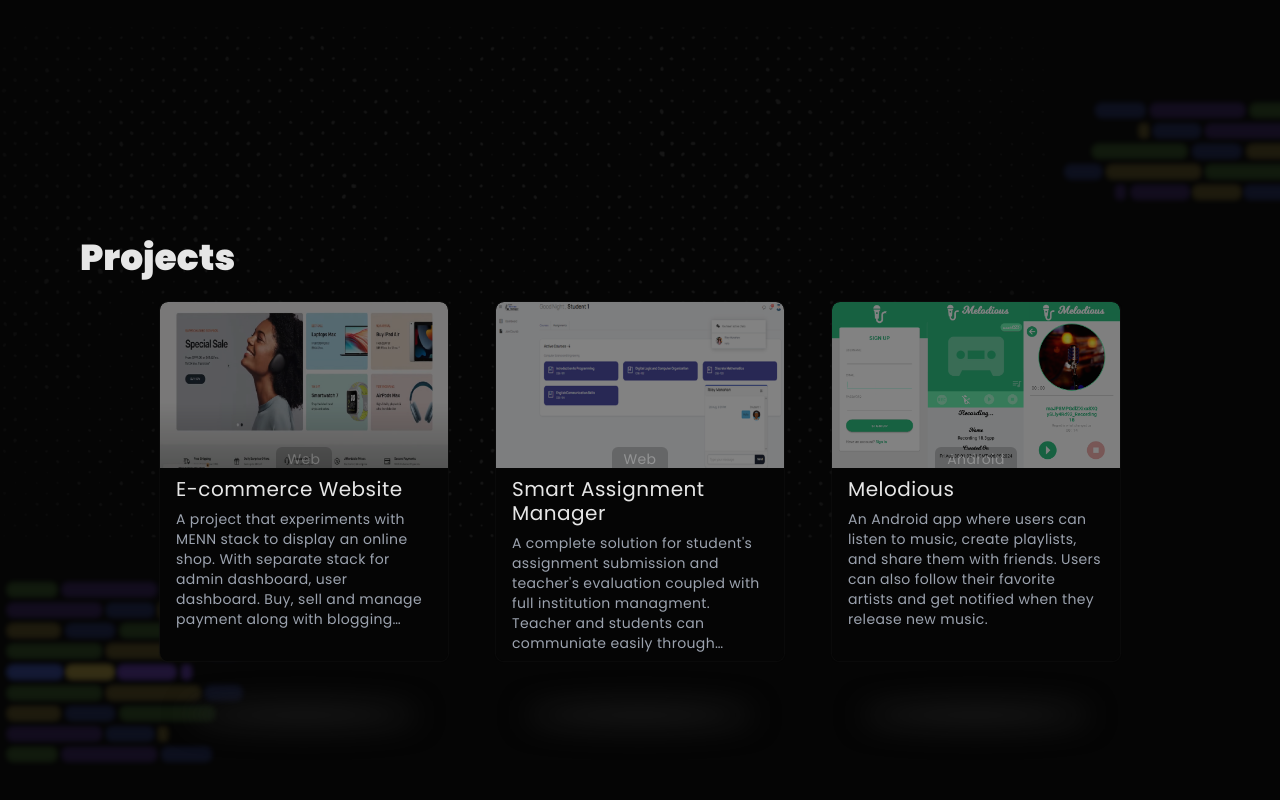
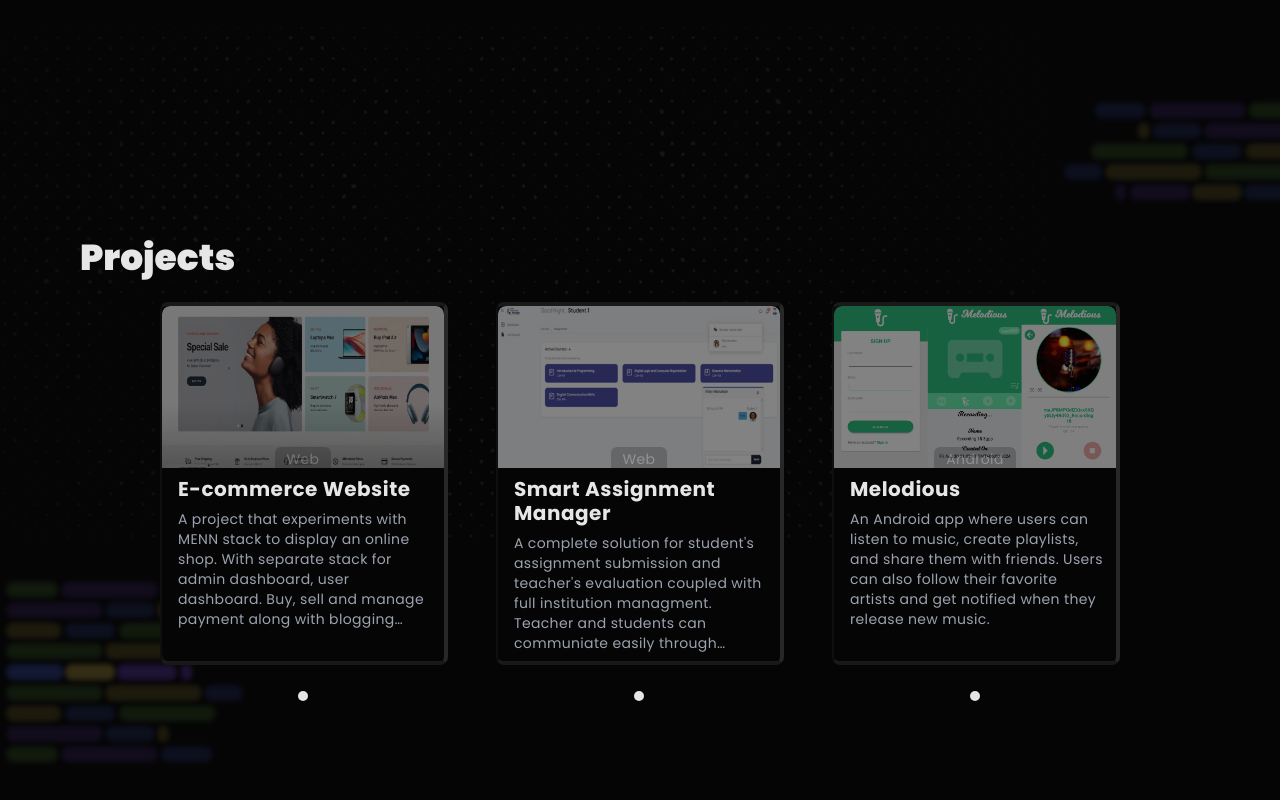
Before and after one commit to angel-dev-cse/angel-dev-cse.github.io, a Next.js app: page / in a window 1280 px wide. Shown: the part 682-1482 px from the top of the page. Built offline with nearby package versions, Linux system fonts and the light colour scheme.

Commit message:
design fixes for cards (3d perspective with border)

```diff
--- a/app/components/Card/Card.tsx
+++ b/app/components/Card/Card.tsx
@@ -28,13 +28,13 @@ export default function Cardx({
       controls.start({
         opacity: 1,
         rotateX: 0,
-        transition: { duration: 0.7 },
+        transition: { duration: 1 },
       });
     } else {
       controls.start({
         opacity: 0.1,
         rotateX: 89,
-        transition: { duration: 0.7 },
+        transition: { duration: 1 },
       });
     }
   }, [controls, inView]);
@@ -43,7 +43,7 @@ export default function Cardx({
     <div
       id="card"
       ref={ref}
-      className="cursor-pointer m-6"
+      className="cursor-pointer m-6 rounded-full"
       onMouseEnter={() => setIsHovered(true)}
       onMouseLeave={() => setIsHovered(false)}
     >
@@ -52,15 +52,16 @@ export default function Cardx({
           opacity: 0.1,
           width: "18rem",
           rotateX: 89,
-          boxShadow: "0px 0px 1px 1px rgba(15, 15, 15, 0.7)",
+          boxShadow: "0px 0px 0px 0px rgba(50, 50, 50, 0.5)",
         }}
         animate={controls}
         whileHover={{
           width: "20rem",
-          boxShadow: "0px 0px 10px 5px rgba(50, 50, 50, 1)",
+          boxShadow: "0px 0px 15px 3px rgba(200, 200, 200, .8)",
+          borderWidth: 0,
         }}
         style={{ transformStyle: "preserve-3d", borderRadius: "0.5rem" }}
-        className="card-shadow"
+        className="card-shadow border-black-500 border-l-black-300 border-r-black-800 border-4 border-l-2 rounded-lg"
       >
         <div className="flex justify-between rounded-lg bg-black-100">
           <div className="flex flex-col mx-auto rounded-lg overflow-hidden">
@@ -85,7 +86,7 @@ export default function Cardx({
 
             <div className="w-72 h-48 ">
               <div className="py-2 px-4">
-                <h1 className="text-xl text-left leading-6 tracking-wide text-white-100">
+                <h1 className="text-xl text-left font-bold leading-6 tracking-wide text-white-100">
                   {title}
                 </h1>
               </div>
--- a/app/globals.css
+++ b/app/globals.css
@@ -46,15 +46,15 @@ body {
 .card-shadow::before {
   content: '';
   position: absolute;
-  bottom: -4rem; /* Adjust the distance of the shadow from the card */
+  bottom: -2.5rem; /* Adjust the distance of the shadow from the card */
   left: 50%;
   transform: translateX(-50%);
-  width: 80%;
-  height: 20px; /* Adjust the height of the shadow */
-  background: rgba(33, 33, 33, 0.8); /* Adjust the color and opacity of the shadow */
-  filter: blur(15px); /* Adjust the blur to make the shadow softer */
+  width: 10px;
+  height: 10px; /* Adjust the height of the shadow */
+  background: rgba(255, 255, 255, 0.9); /* Adjust the color and opacity of the shadow */
+  filter: blur(0px); /* Adjust the blur to make the shadow softer */
   z-index: -1; /* Ensure the shadow is behind the card */
-  border-radius: 50%; /* Make the shadow rounded */
+  border-radius: 100%; /* Make the shadow rounded */
   transition: all 0.3s ease-in-out;
 }
 
--- a/tailwind.config.ts
+++ b/tailwind.config.ts
@@ -15,13 +15,24 @@ const config: Config = {
           100: "rgba(5, 5, 5, 1)",
           200: "rgba(10, 10, 10, 1)",
           300: "rgba(15, 15, 15, 1)",
-          400: "rgba(20, 20, 20, 1)"
+          400: "rgba(20, 20, 20, 1)",
+          500: "rgba(25, 25, 25, 1)",
+          600: "rgba(30, 30, 30, 1)",
+          700: "rgba(35, 35, 35, 1)",
+          800: "rgba(40, 40, 40, 1)",
+          900: "rgba(45, 45, 45, 1)",
         },
         white: {
           DEFAULT: "#fff",
           100: "rgba(255, 255, 255, 0.9)",
           200: "rgba(255, 255, 255, 0.70)",
           300: "rgba(255,255,255,0.50)",
+          400: "rgba(255, 255, 255, 0.30)",
+          500: "rgba(255, 255, 255, 0.20)",
+          600: "rgba(255, 255, 255, 0.10)",
+          700: "rgba(255, 255, 255, 0.05)",
+          800: "rgba(255, 255, 255, 0.02)",
+          900: "rgba(255, 255, 255, 0.01)",
         },
       },
     },
```
